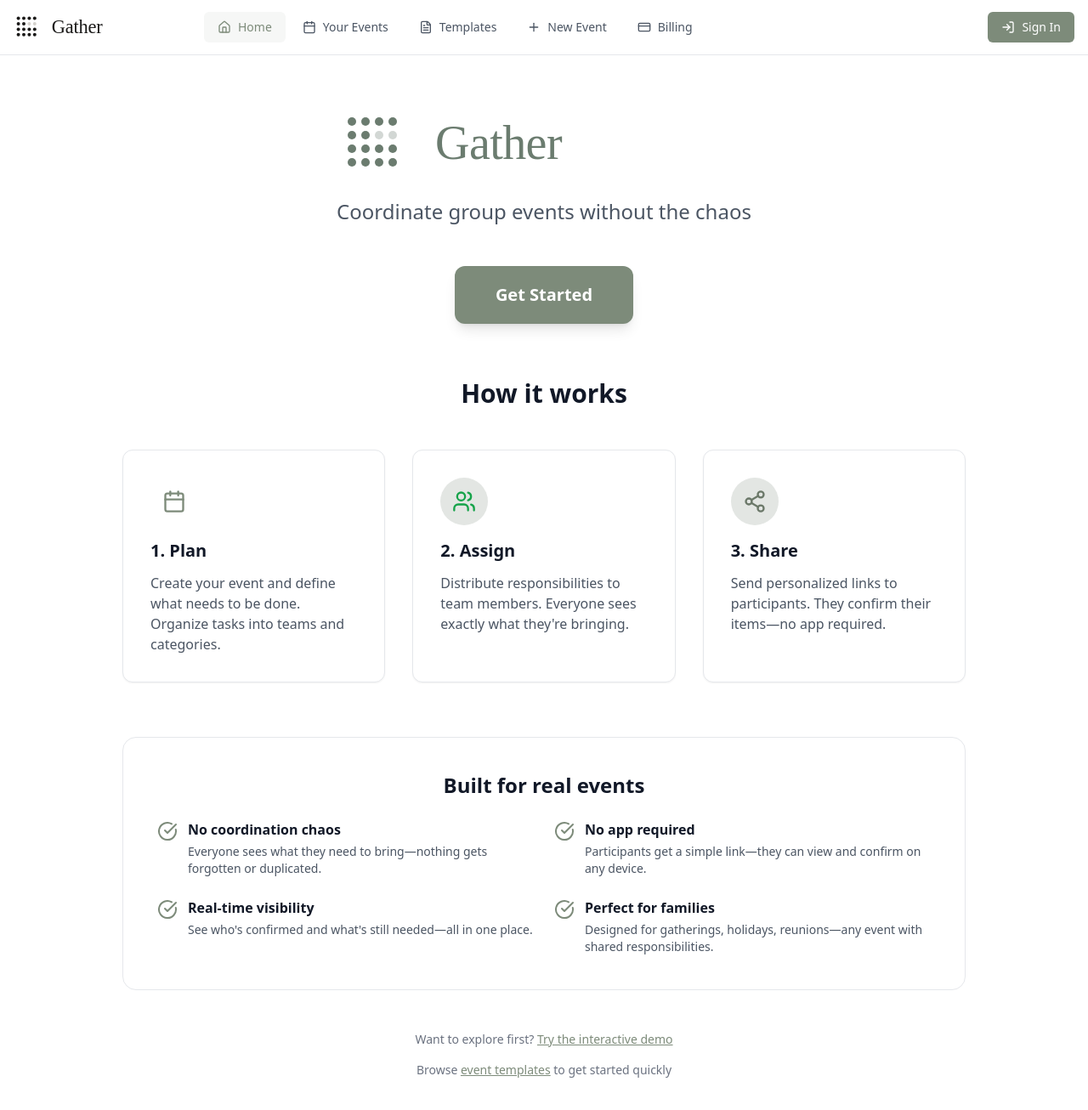
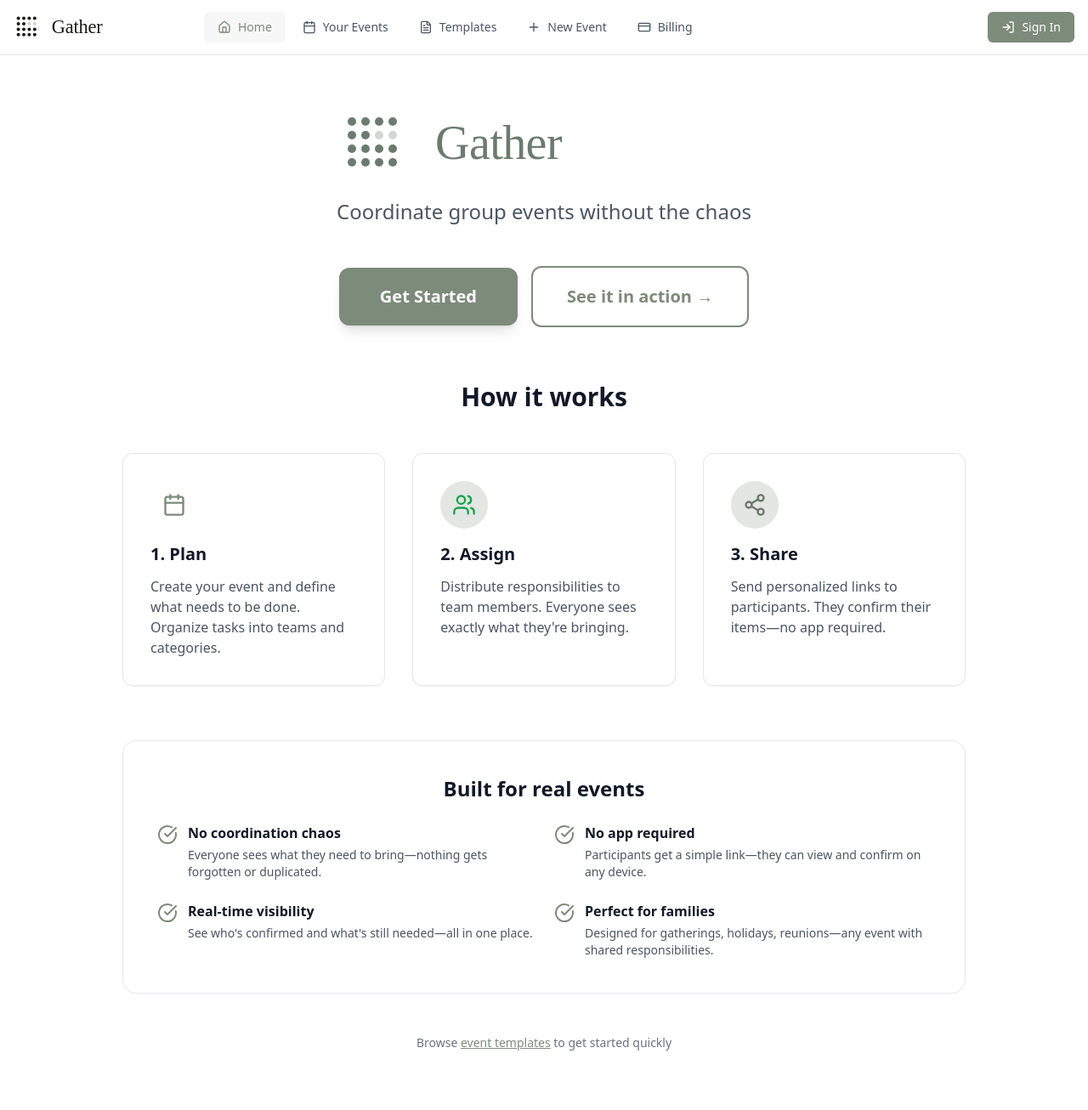
Before and after one commit to nzdog/gather-prototype, a Next.js app: page / in a window 1280 px wide. Shown: the top 1306 px of the page at 85% size. Built offline with nearby package versions, Linux system fonts and the light colour scheme; no server answers.

Commit message:
feat(GTC-011): add See it in action demo CTA to homepage for signed-out visitors

```diff
--- a/src/app/page.tsx
+++ b/src/app/page.tsx
@@ -25,12 +25,22 @@ export default async function LandingPage() {
           </p>
 
           {/* Primary CTA */}
+          <div className="flex flex-col sm:flex-row items-center justify-center gap-4">
             <Link
               href={user ? '/plan/events' : '/plan/new'}
               className="inline-flex items-center gap-3 px-12 py-5 bg-accent text-white text-xl font-bold rounded-xl hover:bg-accent-dark transition-all shadow-lg hover:shadow-xl transform hover:scale-105"
             >
               {user ? 'Your Events' : 'Get Started'}
             </Link>
+            {!user && (
+              <Link
+                href="/demo"
+                className="inline-flex items-center gap-2 px-10 py-5 border-2 border-accent text-accent text-xl font-semibold rounded-xl hover:bg-accent-light/10 transition-all"
+              >
+                See it in action →
+              </Link>
+            )}
+          </div>
         </div>
 
         {/* How It Works */}
@@ -121,13 +131,7 @@ export default async function LandingPage() {
         </div>
 
         {/* Secondary Links */}
-        <div className="text-center space-y-4">
-          <p className="text-gray-500 text-sm">
-            Want to explore first?{' '}
-            <a href="/demo" className="text-accent hover:text-accent-dark underline font-medium">
-              Try the interactive demo
-            </a>
-          </p>
+        <div className="text-center">
           <p className="text-gray-500 text-sm">
             Browse{' '}
             <a
```
Lines whose indentation alone changed are shown as unchanged.
